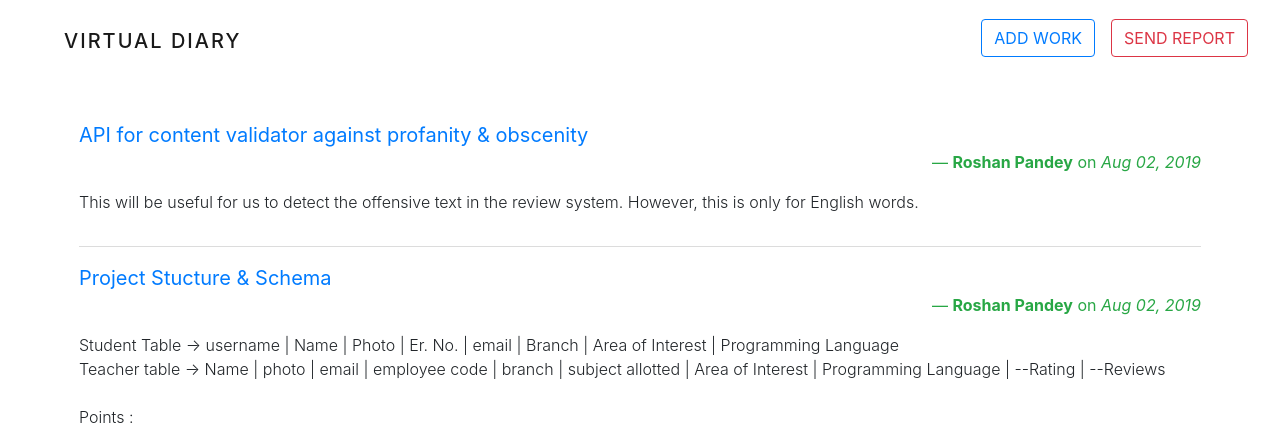
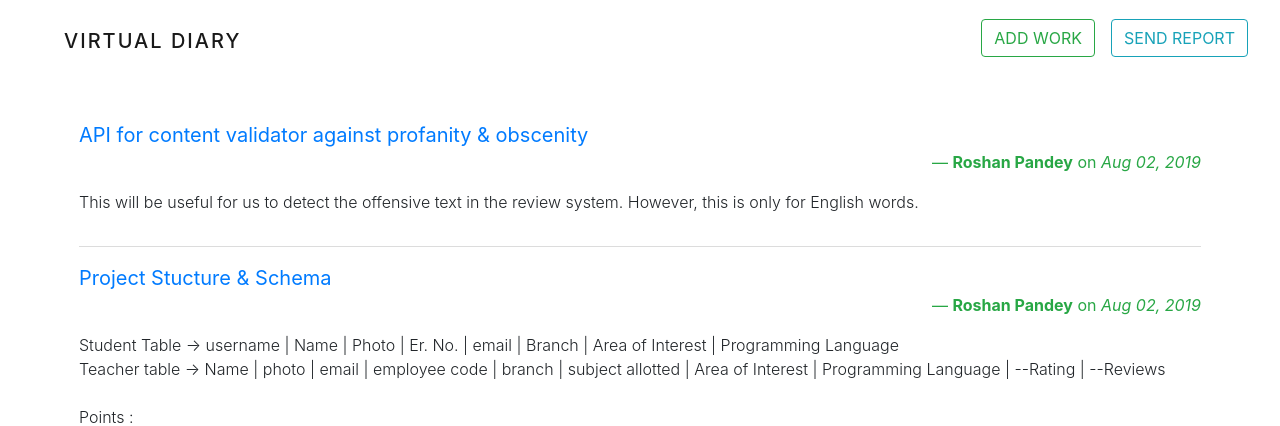
Before and after one commit to roshan172/Project-Manager, a Django app: page / in a window 1280 px wide. Shown: the top 426 px of the page. Run offline with Django 3.2, Linux system fonts and the light colour scheme; data comes from the database, SQL or seed files in the repository; some libraries are stand-ins or nearby versions.

Commit message:
Update index.html

```diff
--- a/entries/templates/entries/index.html
+++ b/entries/templates/entries/index.html
@@ -16,8 +14,8 @@
     <nav class="navbar navbar-light fixed-top">
         <h3 style="letter-spacing : 2px;"><a class="navbar-brand ml-5 mt-3" href="/">VIRTUAL DIARY</a></h3>
         <form class="form-inline">
-                <a href="{% url 'add' %}"><button class="btn btn-outline-primary pull-right mr-3 mb-3" type="button">ADD WORK</button></a>
-                <a href="{% url 'sendReport' %}"><button class="btn btn-outline-danger pull-right mr-3 mb-3" type="button">SEND REPORT</button></a>
+                <a href="{% url 'add' %}"><button class="btn btn-outline-success pull-right mr-3 mb-3" type="button">ADD WORK</button></a>
+                <a href="{% url 'sendReport' %}"><button class="btn btn-outline-info pull-right mr-3 mb-3" type="button">SEND REPORT</button></a>
         </form>
     </nav>
     <br>
```
Also changed, not shown: other parts of entries/templates/entries/index.html (+1 -3 lines).
